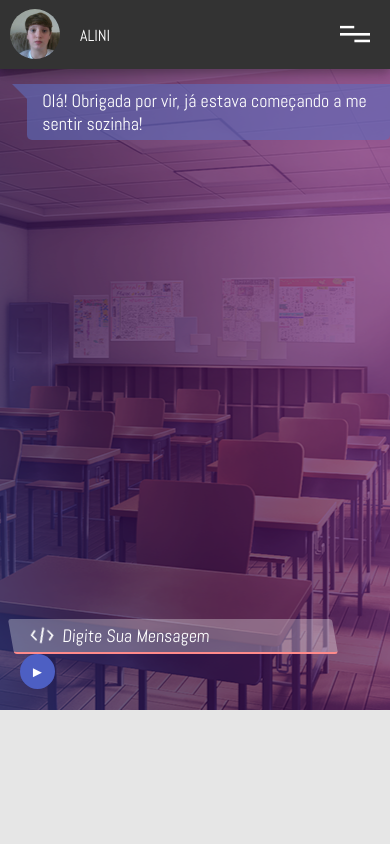
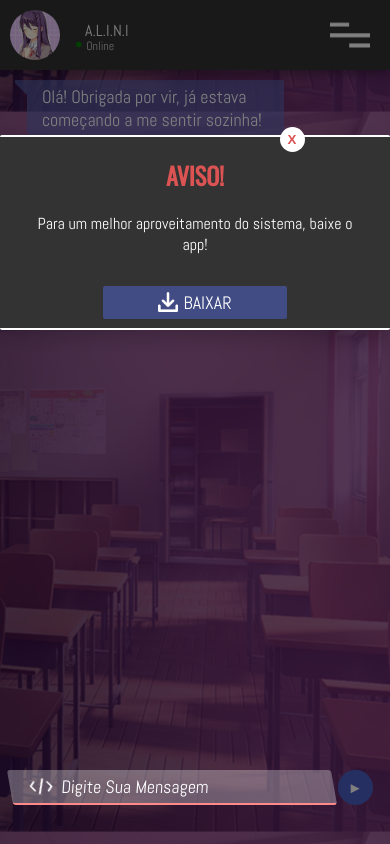
Before and after one commit to Assaulter007/ChatbotAlini, a Flask app: page / in a window 390 px wide. Run offline with Flask 2, Linux system fonts and the light colour scheme; some libraries are stand-ins or nearby versions; some web fonts are replaced.

Commit message:
Update templates and static folders

```diff
--- /dev/null
+++ b/static/css/style-mobile.css
@@ -0,0 +1,236 @@
+/* Mobile Version */
+@media not all and (min-width: 765px) {
+
+.menu-content-2, .footer, .skew-footer, .footer-down, .alini-content, .skew{
+	display: none !important;
+}
+
+.full-chat-content{
+	margin: 0;
+}
+
+.container-fluid{
+	background-image: url('../images/chat-back4.jpg');
+    background-position: 85% 90%;
+}
+
+.input-msg{
+	width: 90%;
+	transform: skew(10deg, 0deg);
+	font-size: 18px;
+	margin-left: -5px;
+  border: none;
+  color: white;
+  font-family: Abel;
+  border-bottom: solid 2px #ff8a8a;
+  padding-right: 10px;
+  padding-left: 20px;
+  padding: 5px 10px 5px 20px;
+  border-radius: 3px;
+  background-color: rgba(255,255,255,0.3);
+  font-style: italic;
+	position: relative;
+	z-index: 5;
+}
+
+.input-msg:focus{
+	outline:none !important;
+	border-bottom: solid 2.5px #8ac4ff;
+	transition: ease-in-out all 0.3s;
+}
+
+.input-msg::placeholder{
+	color: white;
+	background-image: url(../images/tag-icon.png);
+	background-size: contain;
+	background-repeat: no-repeat;
+	background-position: 0% 50%;
+	padding-left: 30px;
+}
+
+.chat-button{
+	background-color: #4d5fc3;
+	color:white;
+	font-family: Abel;
+	font-size:15px;
+	border-radius: 100%;
+	height: 35px;
+	width: 35px;
+	border: none;
+	margin-left: 0px;
+}
+
+.chat-button:active{
+    background-color:  #818dce;
+    transition: ease-in-out all 0.3s;
+}
+
+.profile-pic{
+	height: 50px;
+	border-radius: 100%;
+	margin: 10px;
+}
+
+.msg-box-received{
+	background-color: rgba(94, 109, 189, 0.6);
+	color: white;
+	font-family: Abel;
+	font-size: 18px;
+	height: auto;
+	padding: 5px;
+	margin: 0px 0 5px 7%;
+	border-radius:0px 0px 5px 5px;
+	z-index: 0;
+}
+
+.msg-box-received:after {
+	content: '';
+	position: absolute;
+	left: 5px;
+	top: 10px;
+	width: 0;
+	height: 0;
+	border: 15px solid transparent;
+	border-right-color: rgba(94, 109, 189, 0.6);
+	border-left: 0;
+	border-top: 0;
+	margin-top: -10px;
+	margin-left: -20px;
+	z-index: 5;
+}
+
+
+.msg-box-sended{
+	background-color: rgba(94, 189, 170, 0.6);
+	color: white;
+	font-family: Abel;
+	text-align: right;
+	font-size: 18px;
+	height: auto;
+	padding: 5px;
+	margin: 0% 7% 5px 0%;
+	border-radius: 0px 0 5px 5px;
+}
+
+.msg-box-sended:after {
+	content: '';
+	position: absolute;
+	right: 3px;
+	top: 0;
+	width: 0;
+	height: 0;
+	border: 15px solid transparent;
+	border-left-color: rgba(94, 189, 170, 0.6);
+	border-right: 0;
+	border-top: 0;
+	margin-right: -18px;
+}
+
+.skew-straighter{
+	transform: skew(0deg, -10deg);
+	padding: 120px 0 160px 0;
+}
+
+.skew-straighter-2{
+	transform: skew(0deg, 10deg);
+	padding: 120px 0 160px 0;
+}
+
+.menu-chat-mobile{
+	position: fixed;
+	top: 0;
+	height: 70px;
+	width: 100%;
+	display: inline-flex;
+	margin-left: -15px;
+	background-color: #333;
+	box-shadow: 0 4px 8px 0 rgba(0, 0, 0, 0.2), 0 6px 20px 0 rgba(0, 0, 0, 0.19);
+	color: white;
+}
+
+.chat-options{
+	height: 30px;
+	position: absolute;
+	width: 40px;
+	right: 20px;
+	top: 20px;
+}
+
+#chat{
+	height: 100vh;
+}
+
+#chat-container{
+	height: 90%;
+	overflow-y: scroll;
+	overflow-x: hidden;
+	padding-top: 80px;
+	padding-right: 5px;
+	margin-bottom: 10px;
+}
+
+#chat-container::-webkit-scrollbar-thumb{
+	background: rgba(255,255,255,0.3);
+}
+
+#chat-container::-webkit-scrollbar{
+	width: 3px;
+}
+
+.warning{
+    position: absolute;
+    background-color: #333;
+    border-radius: 2px;
+	top: 16%;
+	width: 100%;
+	margin-left: -15px;
+    padding: 0 25px 0 25px;
+    height: 195px;
+    text-align: center;
+    box-shadow: -4px 3px 20px 99999px rgba(0, 0, 0, 0.5), 0 6px 20px 0 rgba(0, 0, 0, 0.19);
+    color: white;
+    transition: 0.3 ease-in-out all 0.3s;
+	animation-name: warning-show;
+	animation-duration: 3s;
+	border-top: solid 2px white;
+    border-bottom: solid 2px white;
+}
+
+@keyframes warning-show{
+	0%{top: -40%;}
+	100%{top: 16%;}
+
+}
+
+.close-warning{
+    border: none;
+    background-color: white;
+    color: #dc5353;
+    border-radius: 100%;
+    height: 25px;
+    width: 25px;
+    position: absolute;
+    padding-left: 5px;
+    top: -10px;
+    right: 85px;
+}
+
+.button-warning{
+  background-color: #414b84;
+	padding: 5px 55px;
+	border-radius: 2px;
+	font-size: 18px;
+	color: white;
+	border: none;
+	margin-top: 15px;
+	font-family: Abel;
+	cursor: pointer;
+	transition: ease-in-out all 0.3s;
+}
+
+.down-icon{
+	height: 20px;
+    margin: 0px 5px -3px 0;
+}
+
+}
--- a/static/script.js
+++ b/static/script.js
@@ -1,11 +1,11 @@
 function getBotResponse() {
     var rawText = $("#textInput").val();
-    var userHtml = '<div class="col-md-6 offset-md-5 msg-box-sended">'+rawText+'</div>';
+    var userHtml = '<div class="col-8 col-md-7 offset-md-4 offset-3 msg-box-sended">'+rawText+'</div>';
     $("#textInput").val("");
     $("#chat-container").append(userHtml);
     $("#chat-container").animate({ scrollTop: 1000000 }, 100);
     $.get("/get", { msg: rawText }).done(function(data) {
-        var botHtml = '<div class="col-md-6 offset-md-2 msg-box-received">'+ data +'</div>';
+        var botHtml = '<div class="col-8 col-md-7 offset-md-1 msg-box-received">'+ data +'</div>';
         $("#chat-container").append(botHtml);
     $("#chat-container").animate({ scrollTop: 1000000 }, 100);
     });
--- a/templates/index.html
+++ b/templates/index.html
@@ -8,6 +8,8 @@
 	<link rel="shortcut icon" href="static/images/logonormal.png" />
 	<!-- Relacionando com o CSS de Estilo -->
 	<link rel="stylesheet" type="text/css" href="static/css/style.css">
+	<!-- Relacionando com o CSS do Mobile -->
+	<link rel="stylesheet" type="text/css" href="static/css/style-mobile.css">
 	<!-- Importando BootStrap -->
 	<link rel="stylesheet" type="text/css" href="static/css/bootstrap-grid.css">
 	<!-- Fontes Show -->
@@ -20,7 +22,7 @@
 </head>
 
 <body>
-	<div class="container-fluid d-none d-sm-block">
+	<div class="container-fluid">
 
 		<!-- Menu -->
 				<div class="row menu-content-2">
@@ -66,7 +68,7 @@
 			<div class="col-md-9" id="chat">
 					<div id="chat-container">
 						<div class="row">
-								<div class="col-md-6 offset-md-2 msg-box-received">Olá! Obrigada por vir, já estava começando a me sentir sozinha!</div>
+								<div class="col-8 col-md-7 offset-md-1 msg-box-received">Olá! Obrigada por vir, já estava começando a me sentir sozinha!</div>
 						</div>
 					</div>
 				<form id="userInput" onsubmit="getBotResponse(); return false;">
@@ -75,7 +77,27 @@
 				</form>
 			</div>
 
-		</div>
+	 </div>
+
+    <div class="menu-chat-mobile">
+      <img class="profile-pic" src="static/images/alini-profile.jpg">
+        <div style="margin: 20px 0 0 15px;">
+        <p style="margin: 0 0 -7px 0">A.L.I.N.I</p>
+        <span style="color: green; margin-left: -10px;">•</span>
+        <span style="font-size:12px; color:#d2cdcd;">Online</span>
+      </div>
+      <a href="static/home.html"><img src="static/images/menu-icon.png" class="chat-options"></a>
+    </div>
+
+    <div class='warning'>
+        <center>
+        <h2 style='color:#dc5353;'>AVISO!</h2>
+        <button class="close-warning"><b>X</b></button>
+        <p>Para um melhor aproveitamento do sistema, baixe o app!</p>
+        <button class="button-warning">
+						<img src="static/images/download-icon.png" class="down-icon">BAIXAR</button>
+        </center>
+    </div>
 
 		<!-- Footer -->
 			<!-- Skew do Footer -->
@@ -120,24 +142,7 @@
 			</div>
 
 			<!-- Footer Parte 3: Navegação -->
-			<div class="col-md-3 footer d-none d-sm-block">
-
-				<h2>
-					<img  class="footer-icons" src="static/images/map.png">
-					NAVEGAÇÃO
-				</h2>
-				<hr style="border: solid 1.5px #414b84; margin-top: -10px;"><br>
-
-				<div class="footer-adjust">
-					<a href="static/home.html" class="nav-item"> • <span class="nav-text">&nbsp&nbspHome</span></a><br>
-					<a href="http://alini.pythonanywhere.com" class="nav-item"> • <span class="nav-text">&nbsp&nbspChatbot</span></a><br>
-					<a href="static/manual.html" class="nav-item"> • <span class="nav-text">&nbsp&nbspManual</span></a><br>
-					<a href="static/equipe.html" class="nav-item"> • <span class="nav-text">&nbsp&nbspEquipe</span></a><br>
-				</div>
-
-			</div>
-
-			<div class="col-md-3 footer d-block d-sm-none" style="height: 230px">
+			<div class="col-md-3 footer">
 
 				<h2>
 					<img  class="footer-icons" src="static/images/map.png">
@@ -166,43 +171,7 @@
 
 	</div>
 
-	<!-- MOBILE VERSION -->
-	<div class="container-fluid d-block d-sm-none" style="background-image: url('static/images/chat-back4.jpg'); background-position-x: 57%;">
 
-		<div class="row">
-				<div class="col-12 chat-topbar">
-					<div class="row">
-							<div class="col-2">
-									<img src="static/images/bucetchek.jpeg" class="profile-pic">
-							</div>
-
-							<div class="col-8"><p style="font-size: 16px;">ALINI</p></div>
-
-							<div class="col-2 ">
-									<a href="#"><img src="static/images/menu-icon.png" class="chat-options"></a>
-							</div>
-					</div>
-				</div>
-		</div>
-
-		<div class="row">
-				<div class="col-12" id="chat-container">
-					<div class="row">
-							<div class="col-md-6 offset-md-2 msg-box-received">Olá! Obrigada por vir, já estava começando a me sentir sozinha!</div>
-					</div>
-				</div>
-		</div>
-
-		<div class="row input-mobile">
-				<div class="col-12">
-					<form id="userInput" onsubmit="getBotResponse(); return false;">
-						<input class="input-msg" id="textInput" style="margin-left: -1%; width: 90%;"	type="text" name="msg" minlength="2" maxlength="300" placeholder="Digite Sua Mensagem" required="required" autocomplete="off">
-						<input class="chat-button" style="margin-left: 5px;" id="buttonInput" type="submit" value="►">
-					</form>
-				</div>
-		</div><br>
-
-	</div>
 
 	<!-- Importando JS de BackEnd -->
     <script type="text/javascript" src="{{ url_for('static', filename = 'script.js') }}"></script>
@@ -210,6 +179,10 @@
 	<!-- JQuery de Funções do CSS -->
     <script>
 	$(document).ready(function(){
+
+				$('.close-warning').click(function(){
+						$('.warning').css("display", "none");
+				});
 
 				$('.space-menu').toggleClass("col-md-6", 1000, "easeOutQuint");
 				$('.hide').fadeToggle("fast");
@@ -250,6 +223,13 @@
 					alert('Tema Salvo com Sucesso!');
 				});
 
+				wHeight = $(window).height();
+				wWidth = $(window).width();
+				if(wWidth <	764){
+					$("#chat").css('height', wHeight);
+				}
+
+
 	});
 </script>
 
@@ -263,4 +243,6 @@
 		margin-top: 100px;
 	}
 
+	@media (max-width:575px) { body{ overflow-y: hidden;} }
+
 </style>
```
Also changed, not shown: static/css/style.css (+70 -17 lines), static/equipe.html (+33 -9 lines), static/home.html (+70 -47 lines), static/manual.html (+13 -24 lines), static/images/alini-profile.jpg (added), static/images/download-icon.png (added), static/images/manual-icon-1.PNG (added), static/images/manual-icon-2.png (added), static/images/manual-icon-3.png (added), static/images/manual-icon-4.png (added), static/images/manual-icon-5.png (added), static/images/manual-icon-6.png (added), static/images/print-chatbot.png.
